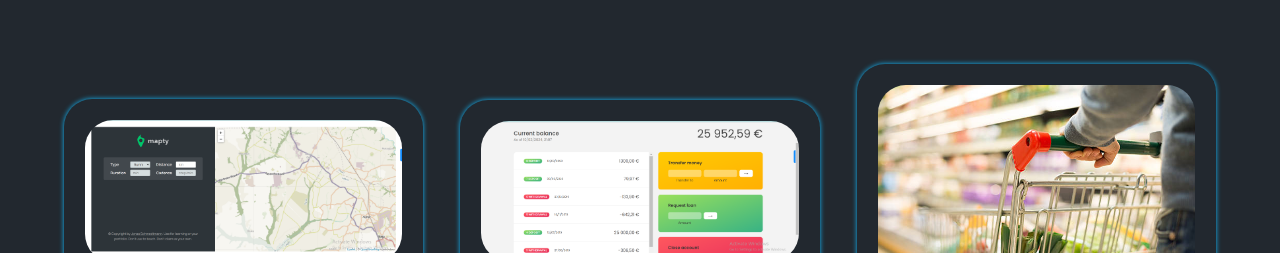
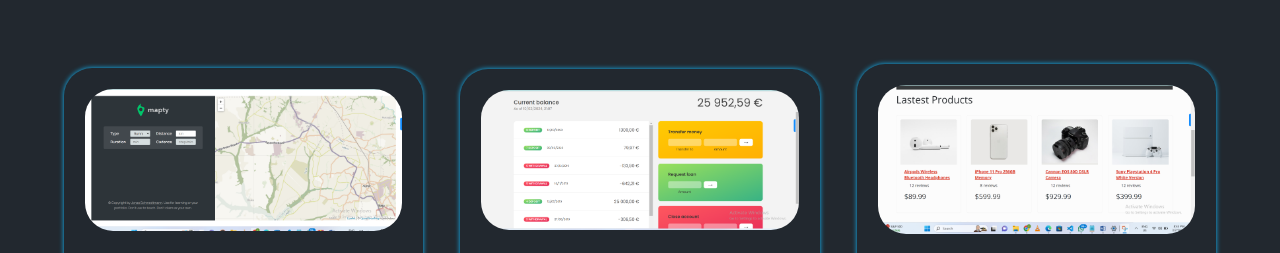
Before and after one commit to NERDY-B/israel-responsive, a plain HTML site: page index.html in a window 1280 px wide. Shown: the part 2471-2724 px from the top of the page. Drawn offline with nearby package versions, Linux system fonts and the light colour scheme.

Commit message:
update my deprecated libaries and specify link

```diff
--- a/index.html
+++ b/index.html
@@ -206,7 +206,7 @@
             </div>
 
             <div class="row">
-                <img src="img/cart.jpg" alt="">
+                <a href="https://proshop-iyenomen.netlify.app/"><img src="img/ecommerce.png" alt=""></a>
                 <div class="main-row">
                     <div class="row-text">
                         <h5>E-commerce </h5>
```
Also changed, not shown: img/ecommerce.png (added).
